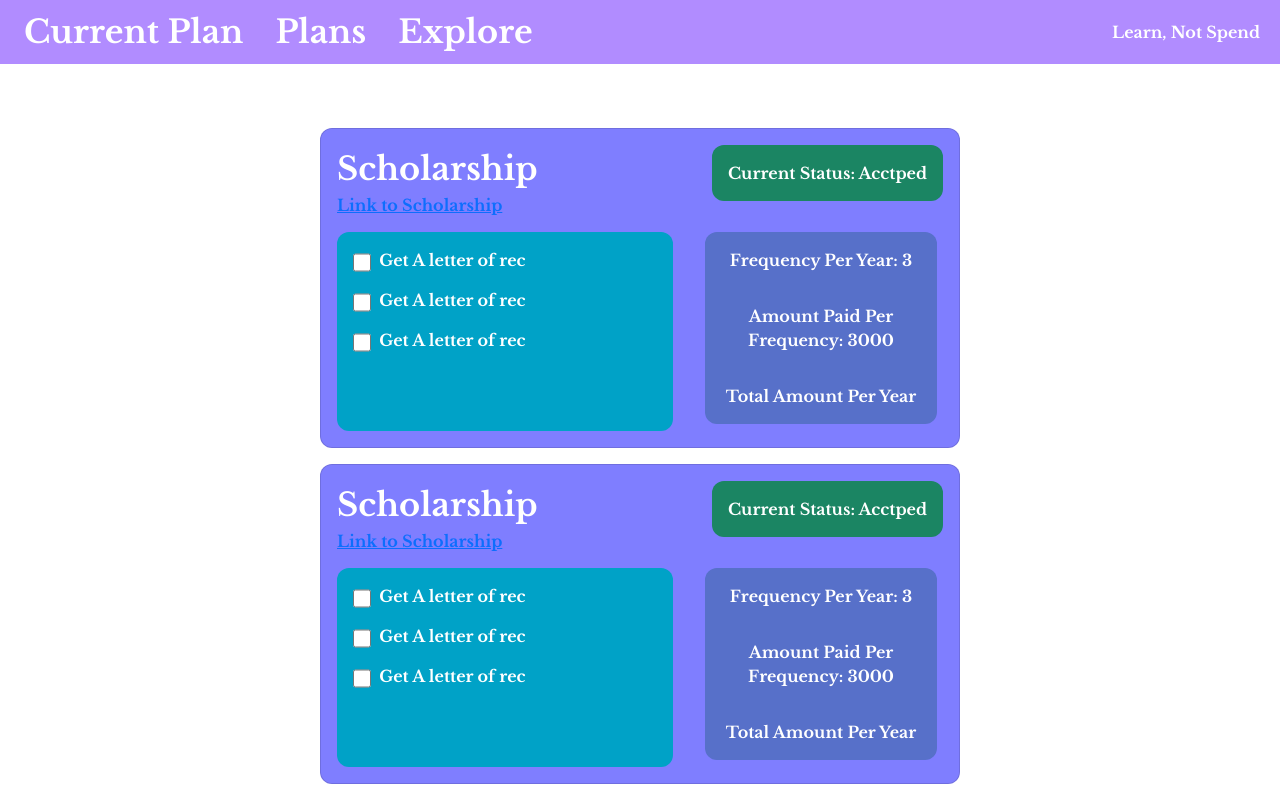
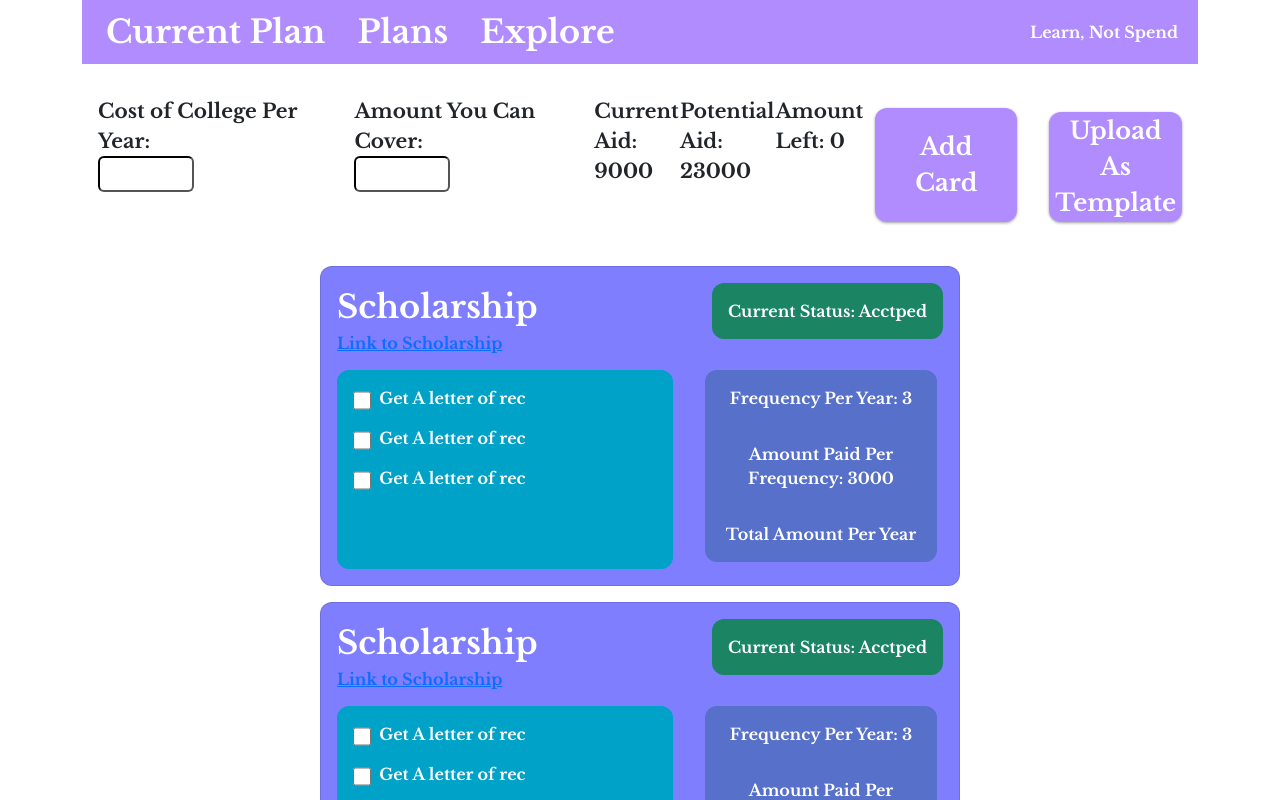
Before and after one commit to info340-wi22/Financial-Aid-Planner, a React (Create React App) app: page / in a window 1280 px wide. Shown: the top 800 px of the page. Built offline with nearby package versions, Linux system fonts and the light colour scheme; a web font is replaced by a local one.

Commit message:
Brian branch (#37)
* react for tasks under navbar

* progress for userinput

* userinput section

Co-authored-by: Brian Ho <brianho34@yahoo.com>

```diff
--- a/src/App.js
+++ b/src/App.js
@@ -1,16 +1,29 @@
 import NavBar from './NavBar';
 import React from 'react';
-import {CardList} from './CardList';
+import { CardList } from './CardList';
+import UserInput from './UserInput'
 
-export default function App() {
-  return (
-    <div>
-      <div>
-        <NavBar/>
-      </div>
-      <div className='plan'>
-        <CardList/>
-      </div>
-    </div>
-  );
+function App() {
+    const addPost = (costPerYear, amountCover, currentAid, potentialAid, amountLeft) => {
+        const newPost = {
+            yearlyCost: costPerYear,
+            userCover: amountCover,
+            userAid: currentAid,
+            userPotential: potentialAid,
+            userAmountNeed: amountLeft
+        }
+        console.log(newPost);
+    }
+    return (
+        <div className='container'>
+            <NavBar />
+            <main>
+                <UserInput onSumbit={addPost} />
+                <div className='plan'>
+                    <CardList />
+                </div>
+            </main>
+        </div>
+    );
 }
+export default App;
--- /dev/null
+++ b/src/UserInput.js
@@ -0,0 +1,44 @@
+import React, {useState} from "react";
+
+ function UserInput(props) {
+	const [amount, setAmount] = useState("");
+	const handleInputAmount = (event) => {
+		setAmount(event.target.value);
+	}
+	const [cover, setCover] = useState("");
+	const handleInputCover = (event) => {
+		setCover(event.target.value);
+	}
+	 const handleSubmit = (event) => {
+		 props.onSubmit(amount, cover, "currentAid", "potentialAid", "amountLeft");
+
+	 }
+
+	 const leftOver = amount - cover;
+
+	 return(
+			<div className="info">
+            <button type="button" id="arrow-button-l" className="arrow-button"><span className="arrow left"></span>Page 1</button>
+
+            <div className="text" role="status">
+                <form>
+                    <label htmlFor="cost">Cost of College Per Year:</label>
+                    <input type="text" id="cost" name="cost" value={amount} onChange={handleInputAmount}/>
+                </form>
+                <form>
+                    <label htmlFor="cover">Amount You Can Cover:</label>
+                    <input type="text" id="cover" name="cover"  value={cover} onChange={handleInputCover}/>
+                </form>
+                <p>Current Aid: 9000</p>
+                <p>Potential Aid: 23000</p>
+                <p>Amount Left: {leftOver}</p>
+            </div>
+            <div className="buttons">
+                <button type="submit" id="card-button" onClick={handleSubmit}><span>Add Card</span></button>
+                <button type="submit" id="template-button" onClick={handleSubmit}>Upload As Template</button>
+            </div>
+            <button type="button" id="arrow-button-r" className="arrow-button">Page 3<span className="arrow right"></span></button>
+        </div>
+	 );
+}
+export default UserInput;
--- /dev/null
+++ b/src/data/data.json
@@ -0,0 +1,3 @@
+[
+
+]
```
